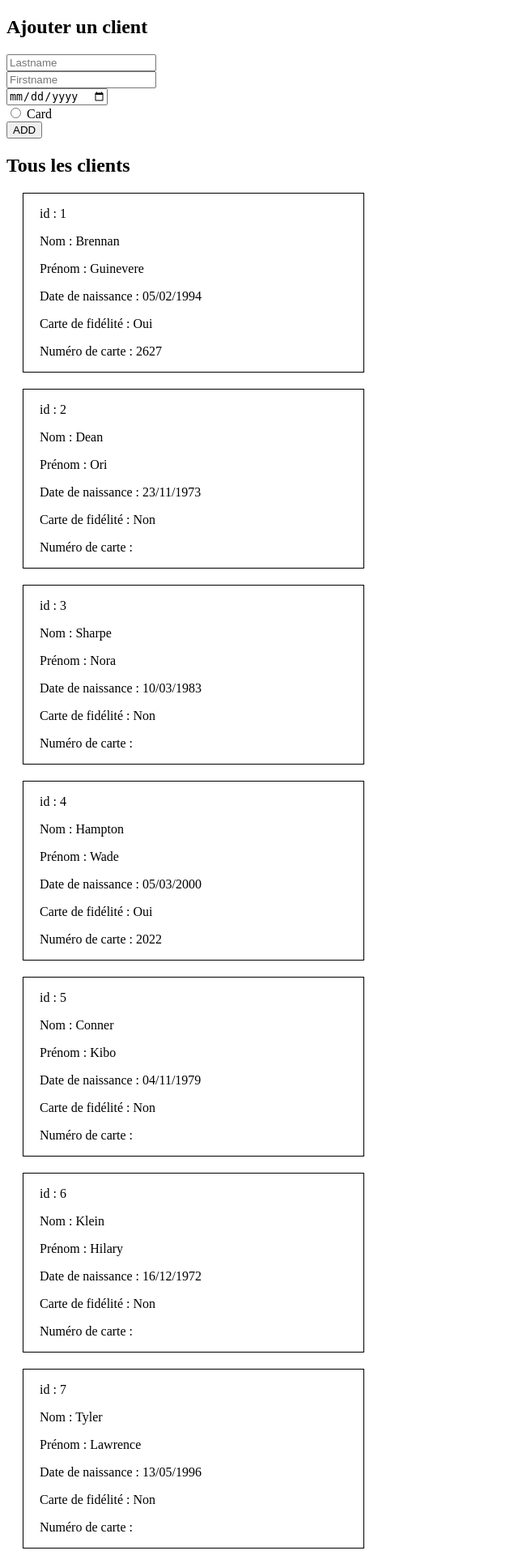
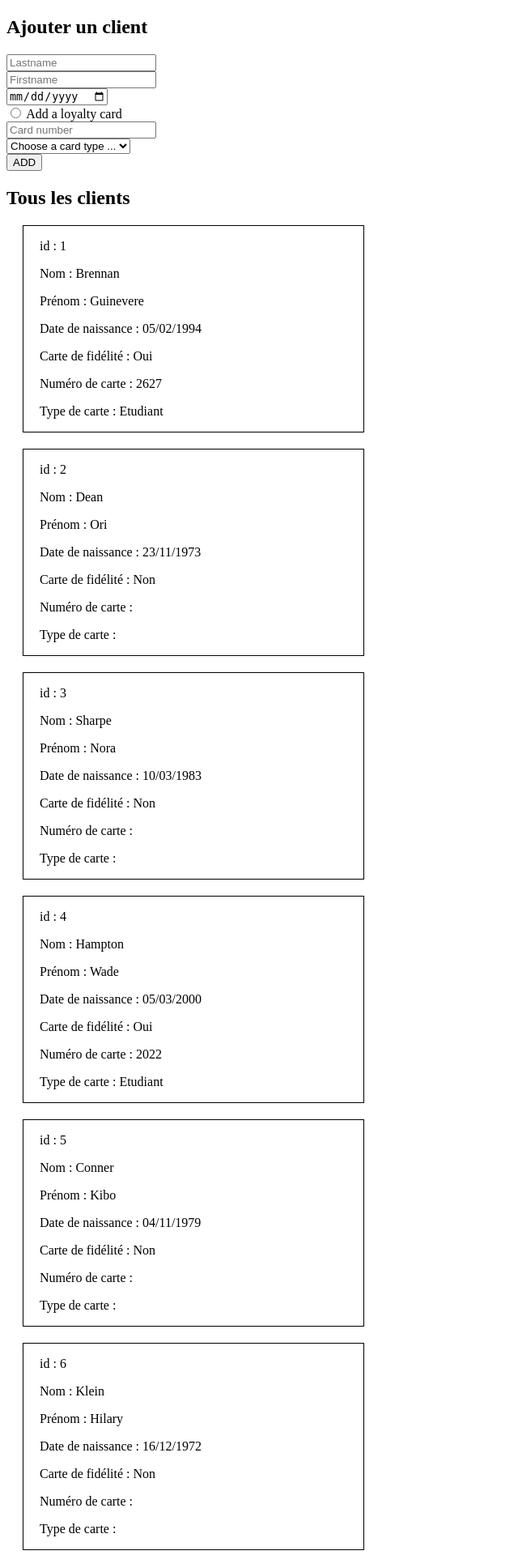
Before and after one commit to Carole-GRD/SQL, a PHP site: page / in a window 1280 px wide. Shown: the top 1920 px of the page at 81% size, without its empty margins (0-640 px from the left). Run offline with PHP 8.4, Linux system fonts and the light colour scheme; data comes from the database, SQL or seed files in the repository.

Commit message:
exos crud2 -> exo2 (colyseum)

```diff
--- a/exos/colyseum/DB/crud/crud2-exo2.php
+++ b/exos/colyseum/DB/crud/crud2-exo2.php
@@ -0,0 +1,80 @@
+<?php
+
+/*
+|--------------------------------------------------------------------------
+| Exo 2
+|--------------------------------------------------------------------------
+|
+| Créer un formulaire permettant d'ajouter un client dans la base de données.
+| Il devra comporter les champs : nom, prénom, date de naissance, carte de fidélité (case à cocher)
+| et numéro de carte de fidélité.
+| Ajouter à ce formulaire les champs permettant de créer une carte de fidélité : numéro de carte et type de carte.
+| Ajouter, grâce à ce formulaire, Louise Ciccone née le 16 août 1958 et possédant une carte de fidélité.
+| Ajouter sa carte de fidélité n°7125.
+| C'est une carte de type 2.
+|
+*/
+function sanitizeString2($string) {
+    $trim_string = trim($string);
+    $stripslashes_string = stripslashes($trim_string);
+    $cleaned_string = htmlspecialchars($stripslashes_string, ENT_QUOTES, 'UTF-8');
+    return $cleaned_string;
+}
+
+// Vérifie si le formulaire a été soumis en utilisant la méthode POST
+if ($_SERVER["REQUEST_METHOD"] == "POST") {
+
+    // Sanitization et validation
+    $lastName = sanitizeString2($_POST['lastName'] ?? '');
+    $firstName = sanitizeString2($_POST['firstName'] ?? '');
+    $birthDate = isset($_POST['birthDate']) ? new DateTime(trim($_POST['birthDate'])) : null;
+    $birthDate = $birthDate ? $birthDate->format('Y-m-d') : null;
+    $card = isset($_POST['card']) ? 1 : 0;
+    $cardNumber = isset($_POST['cardNumber']) ? $_POST['cardNumber'] : null;
+    $cardTypesId = isset($_POST['cardTypes']) ? $_POST['cardTypes'] : null;
+
+    // Inclue le fichier de connexion à la base de données
+    require '../connectDB.php';
+    $bdd = connectDB();
+
+    try {
+        //   =========================    CONCERNANT le nouveau client =========================
+        // Prépare la requête
+        $queryClient = 'INSERT INTO clients (lastName, firstName, birthDate, card, cardNumber)
+        VALUES (:lastName, :firstName, :birthDate, :card, :cardNumber)';
+        $stmtInsertClient = $bdd->prepare($queryClient);
+
+        // Associe des valeurs aux paramètres du prepared statement
+        $stmtInsertClient->bindParam(':lastName', $lastName, PDO::PARAM_STR);
+        $stmtInsertClient->bindParam(':firstName', $firstName, PDO::PARAM_STR);
+        $stmtInsertClient->bindParam(':birthDate', $birthDate, PDO::PARAM_STR);
+        $stmtInsertClient->bindParam(':card', $card, PDO::PARAM_INT);
+        $stmtInsertClient->bindParam(':cardNumber', $cardNumber, PDO::PARAM_INT);
+
+        // Compile et exécute la requête pour insérer le client
+        $stmtInsertClient->execute();
+
+        //   =========================    CONCERNANT la nouvelle carte =========================
+        // Prépare la requête
+        $queryCard = 'INSERT INTO cards (cardNumber, cardTypesId)
+        VALUES (:cardNumber, :cardTypesId)';
+        $stmtInsertCard = $bdd->prepare($queryCard);
+
+        // Associe des valeurs aux paramètres du prepared statement
+        $stmtInsertCard->bindParam(':cardNumber', $cardNumber, PDO::PARAM_INT);
+        $stmtInsertCard->bindParam(':cardTypesId', $cardTypesId, PDO::PARAM_INT);
+
+        // Compile et exécute la requête pour insérer la carte fidélité
+        $stmtInsertCard->execute();
+
+        // Redirige vers la page d'accueil après l'ajout du client
+        header('Location: /');
+        exit;
+
+    } catch (PDOException $e) {
+        // Affiche un message d'erreur si la requête ne s'exécute pas correctement
+        echo "Erreur : " . $e->getMessage();
+    }
+}
+
+?>
--- a/exos/colyseum/views/crud2-exo2.php
+++ b/exos/colyseum/views/crud2-exo2.php
@@ -0,0 +1,93 @@
+<?php
+
+    function selectCardTypes($bdd) {
+        // Prépare la requête SELECT
+        $query = 'SELECT * FROM cardTypes;';
+        $stmtSelect = $bdd->query($query);
+        // Compiler et exécuter la requête
+        $arrCardTypes = $stmtSelect->fetchAll(PDO::FETCH_ASSOC);
+
+        return $arrCardTypes;
+    }
+    $arrCardTypes = selectCardTypes($bdd);
+
+    function selectCards($bdd) {
+        // Prépare la requête SELECT
+        $query = 'SELECT * FROM cards;';
+        $stmtSelect = $bdd->query($query);
+        // Compiler et exécuter la requête
+        $arrCards = $stmtSelect->fetchAll(PDO::FETCH_ASSOC);
+
+        return $arrCards;
+    }
+    $arrCards = selectCards($bdd);
+?>
+
+<h2>Ajouter un client</h2>
+
+
+<!-- Formulaire pour ajouter un nouveaux client -->
+<form method="post" action="../DB/crud/crud2-exo2.php">
+    <div>
+        <input type="text" name="lastName" id="" placeholder="Lastname" required>
+    </div>
+    <div>
+        <input type="text" name="firstName" id="" placeholder="Firstname" required>
+    </div>
+    <div>
+        <input type="date" name="birthDate" id="" placeholder="Birthdate" required>
+    </div>
+    <div>
+        <input type="radio" name="card" id="card">
+        <label for="card">Add a loyalty card</label>
+    </div>
+    <div>
+        <input type="number" name="cardNumber" id="" placeholder="Card number" required>
+    </div>
+    <div>
+        <select name="cardTypes" id="">
+            <option value="">Choose a card type ...</option>
+            <?php foreach($arrCardTypes as $type) {
+                echo '<option value ="' . $type['id'] .  '">' . $type['type'] . '</option>';
+            } ?>
+        </select>
+    </div>
+
+    <div>
+        <button type="submit">ADD</button>
+    </div>
+</form>
+
+<!-- Affiche tous les clients -->
+<h2>Tous les clients</h2>
+<?php foreach($arrAllClients as $client) { ?>
+    <div style="border: 1px solid black; margin: 20px; width: 400px; padding-left: 20px;">
+        <p>id : <?php echo $client['id']; ?></p>
+        <p>Nom : <?php echo $client['lastName']; ?></p>
+        <p>Prénom : <?php echo $client['firstName']; ?></p>
+        <p>Date de naissance : <?php echo date("d/m/Y", strtotime($client['birthDate'])); ?></p>
+        <p>Carte de fidélité : <?php echo ($client['card'] == 1) ? "Oui" : "Non"; ?></p>
+
+        <p>Numéro de carte : <?php if ($client['cardNumber'] != NULL) echo $client['cardNumber']; ?></p>
+
+        <p>Type de carte : <?php
+            // Vérifie si le client a une carte de fidélité
+            if ($client['card'] == 1) {
+                // Parcours la liste des cartes pour trouver la carte correspondante
+                foreach ($arrCards as $card) {
+                    // Vérifie si le numéro de carte du client correspond à la carte actuellement parcourue
+                    if ($client['cardNumber'] == $card['cardNumber']) {
+                        // Parcours la liste des types de carte pour trouver le type correspondant
+                        foreach ($arrCardTypes as $type) {
+                            // Vérifie si l'ID du type de carte correspond à l'ID du type de la carte actuellement parcourue
+                            if ($type['id'] == $card['cardTypesId']) {
+                                // Affiche le type de carte
+                                echo $type['type'];
+                            }
+                        }
+                    }
+                }
+            }
+        ?></p>
+    </div>
+<?php } ?>
--- a/exos/colyseum/views/index.php
+++ b/exos/colyseum/views/index.php
@@ -9,7 +9,7 @@
 
     <?php
         // require 'crud1.php';
-        require 'crud2-exo1.php';
+        // require 'crud2-exo1.php';
         require 'crud2-exo2.php';
     ?>
 
```
